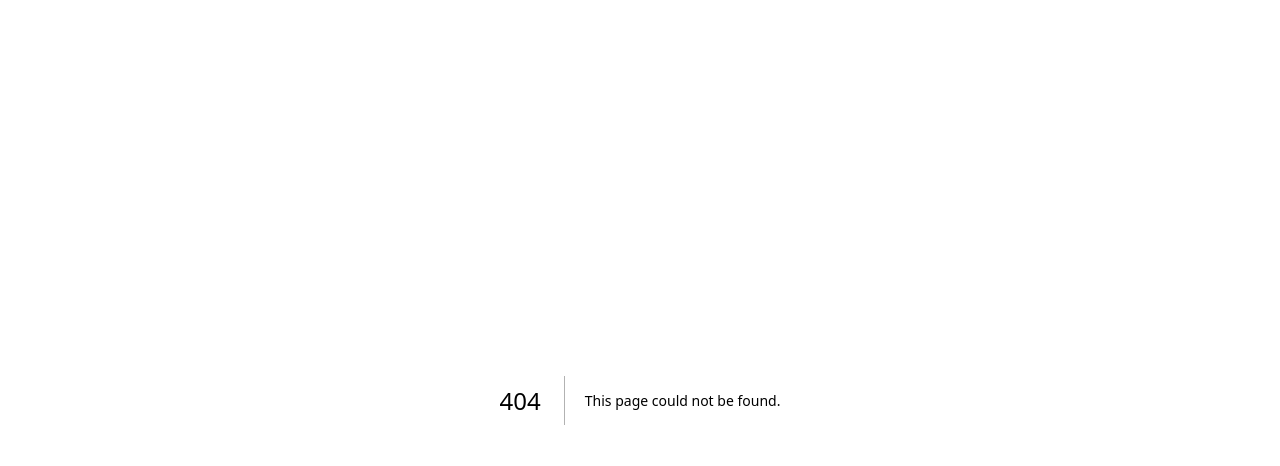
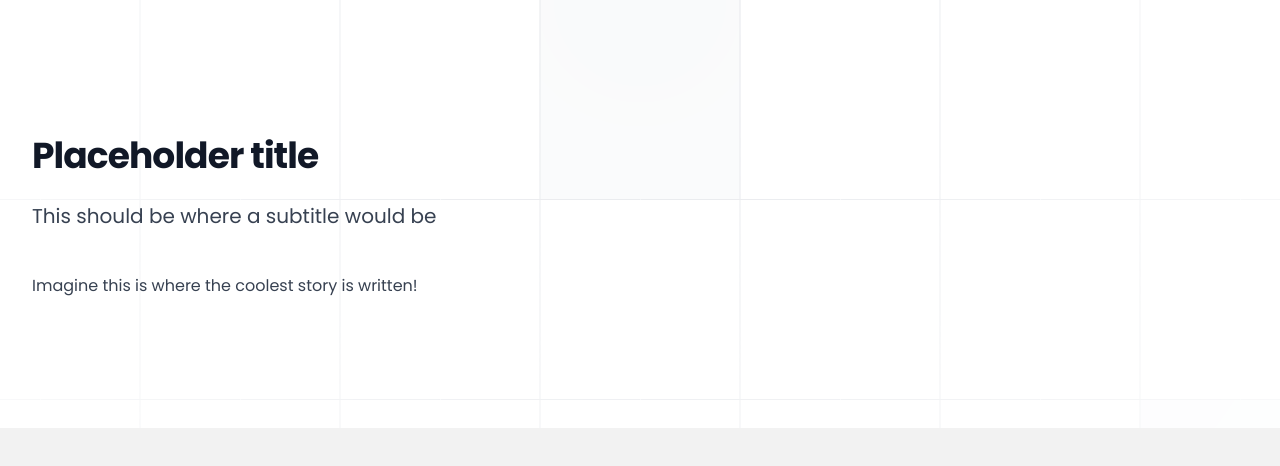
Before and after one commit to o-ashour/migrant-mingle, a Next.js app: page /story/1 in a window 1280 px wide. Before the commit this address had no page. Shown: the top 466 px of the page. Built offline with nearby package versions, Linux system fonts and the light colour scheme; no server answers; the database is empty.

Commit message:
Create a Story Page for each Preview in Dashboard

```diff
--- /dev/null
+++ b/src/app/story/[storyId]/page.js
@@ -0,0 +1,87 @@
+'use client'
+
+import { doc, getDoc } from "firebase/firestore";
+import { getFirestoreInstance } from "@/firebase/clientApp";
+import { useState, useEffect } from "react";
+
+export default function StoryDetail({ params: { storyId } }) {
+  const firestore = getFirestoreInstance();
+  const docId = storyId;
+
+  const [storyDetails, setStoryDetails] = useState({title: 'Placeholder title', subtitle: 'This should be where a subtitle would be', story: 'Imagine this is where the coolest story is written!' })
+
+  useEffect(() => {
+    const getStoryDoc = async () => {
+      const docRef = doc(firestore, 'stories', docId);
+      const docSnap = await getDoc(docRef);
+
+      if (docSnap.exists()) {
+        console.log("Document data:", docSnap.data());
+        const storyInfo = {
+          ...docSnap.data()
+        }
+        setStoryDetails(storyInfo)
+      } else {
+        // docSnap.data() will be undefined in this case
+        console.log("No such document!");
+      }
+    }
+
+    if (docId){
+      getStoryDoc();
+    }
+  }, [docId])
+
+  return (
+    <div className="relative isolate overflow-hidden bg-white px-6 py-24 sm:py-32 lg:overflow-visible lg:px-0">
+      <div className="absolute inset-0 -z-10 overflow-hidden">
+        <svg
+          className="absolute left-[max(50%,25rem)] top-0 h-[64rem] w-[128rem] -translate-x-1/2 stroke-gray-200 [mask-image:radial-gradient(64rem_64rem_at_top,white,transparent)]"
+          aria-hidden="true"
+        >
+          <defs>
+            <pattern
+              id="e813992c-7d03-4cc4-a2bd-151760b470a0"
+              width={200}
+              height={200}
+              x="50%"
+              y={-1}
+              patternUnits="userSpaceOnUse"
+            >
+              <path d="M100 200V.5M.5 .5H200" fill="none" />
+            </pattern>
+          </defs>
+          <svg x="50%" y={-1} className="overflow-visible fill-gray-50">
+            <path
+              d="M-100.5 0h201v201h-201Z M699.5 0h201v201h-201Z M499.5 400h201v201h-201Z M-300.5 600h201v201h-201Z"
+              strokeWidth={0}
+            />
+          </svg>
+          <rect width="100%" height="100%" strokeWidth={0} fill="url(#e813992c-7d03-4cc4-a2bd-151760b470a0)" />
+        </svg>
+      </div>
+      <div className="mx-auto grid max-w-2xl grid-cols-1 gap-x-8 gap-y-16 lg:mx-0 lg:max-w-none lg:grid-cols-2 lg:items-start lg:gap-y-10">
+        <div className="lg:col-span-2 lg:col-start-1 lg:row-start-1 lg:mx-auto lg:grid lg:w-full lg:max-w-7xl lg:grid-cols-2 lg:gap-x-8 lg:px-8">
+          <div className="lg:pr-4">
+            <div className="lg:max-w-lg">
+              <h1 className="mt-2 text-3xl font-bold tracking-tight text-gray-900 sm:text-4xl">{storyDetails.title}</h1>
+              <p className="mt-6 text-xl leading-8 text-gray-700">
+                {storyDetails.subtitle}
+              </p>
+            </div>
+          </div>
+        </div>
+
+        <div className="lg:col-span-2 lg:col-start-1 lg:row-start-2 lg:mx-auto lg:grid lg:w-full lg:max-w-7xl lg:grid-cols-2 lg:gap-x-8 lg:px-8">
+          <div className="lg:pr-4">
+            <div className="max-w-xl text-base leading-7 text-gray-700 lg:max-w-lg">
+              <p>
+                {storyDetails.story}
+              </p>
+            </div>
+          </div>
+        </div>
+      </div>
+    </div>
+  )
+}
--- a/src/components/StoryPreviewCard.jsx
+++ b/src/components/StoryPreviewCard.jsx
@@ -1,4 +1,6 @@
 "use client"
+
+import Link from "next/link";
 
 const StoryPreviewCard = ({ id, title, subtitle, story }) => {
   return (
@@ -10,25 +12,24 @@ const StoryPreviewCard = ({ id, title, subtitle, story }) => {
       </div>
       <div className="group relative">
         <h3 className="mt-3 text-lg font-semibold leading-6 text-gray-900 group-hover:text-gra y-600">
-          <a href="#">
+          <Link href={`/story/${id}`}>
             <span className="absolute inset-0"></span>
             {title}
-          </a>
+          </Link>
         </h3>
         <h4 className='text-sm text-gray-500'>
           {subtitle}
         </h4>
-        <p className="mt-5 line-clamp-3 text-sm leading-6 text-gray-600">     {story}
+        <p className="mt-5 line-clamp-3 text-sm leading-6 text-gray-600">
+          {story}
         </p>
       </div>
       <div className="relative mt-8 flex items-center gap-x-4">
         <img src="https://images.unsplash.com/photo-1519244703995-f4e0f30006d5?ixlib=rb-1.2.1&ixid=eyJhcHBfaWQiOjEyMDd9&auto=format&fit=facearea&facepad=2&w=256&h=256&q=80" alt="" className="h-10 w-10 rounded-full bg-gray-50" />
         <div className="text-sm leading-6">
           <p className="font-semibold text-gray-900">
-            <a href="#">
               <span className="absolute inset-0"></span>
               Michael Foster
-            </a>
           </p>
         </div>
       </div>
```
